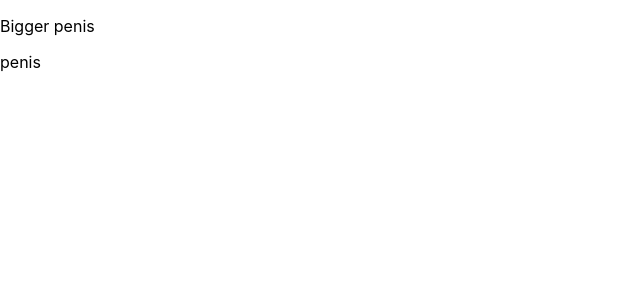
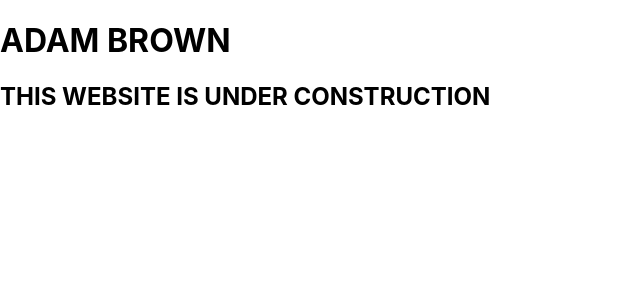
Before and after one commit to adamnb/adamnb-website, a React (Create React App) app: page / in a window 1280 px wide. Shown: the top 300 px of the page, without its empty margins (0-640 px from the left). Built offline with nearby package versions, Linux system fonts and the light colour scheme.

Commit message:
Under Construction

```diff
--- a/public/index.html
+++ b/public/index.html
@@ -24,7 +24,7 @@
       work correctly both with client-side routing and a non-root public URL.
       Learn how to configure a non-root public URL by running `npm run build`.
     -->
-    <title>React App</title>
+    <title>This Website is Under Construction</title>
   </head>
   <body>
     <noscript>You need to enable JavaScript to run this app.</noscript>
--- a/src/App.js
+++ b/src/App.js
@@ -8,7 +8,6 @@ import Home from './Home/Home';
 function App() {
   return (
       <div>
-          <p>Bigger penis</p>
         <Routes>
 
           <Route path='/' element={<Home />} ></Route>
--- a/src/Home/Home.js
+++ b/src/Home/Home.js
@@ -3,7 +3,10 @@ import "./Home.css";
 
 const Home = (props) => {
      return (
-      <p>penis</p>
+         <>
+              <h1>ADAM BROWN</h1>
+              <h2>THIS WEBSITE IS UNDER CONSTRUCTION</h2>
+         </>
      )
 };
 
```
Also changed, not shown: 1 other file (tests, documents, lock files or other folders).
